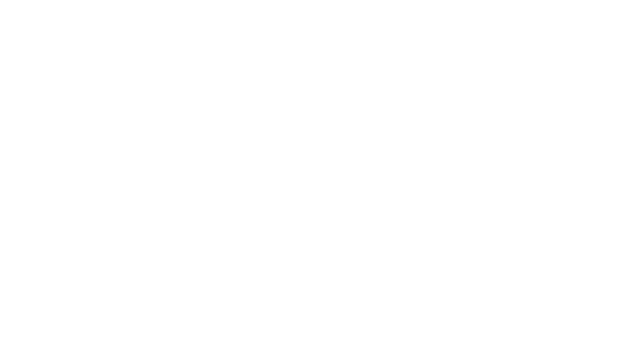
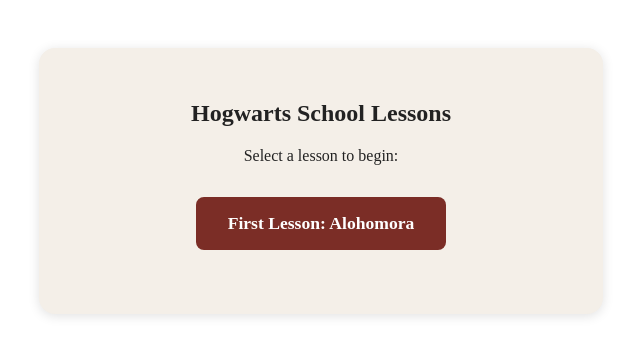
Before and after one commit to ray-seal/ttrpg, a React (Vite) app: page /school in a window 1280 px wide. Before the commit this address had no page. Shown: the top 356 px of the page, without its empty margins (319-959 px from the left). Built offline with nearby package versions, Linux system fonts and the light colour scheme.

Commit message:
added school page and lesson one

```diff
--- a/src/App.tsx
+++ b/src/App.tsx
@@ -8,6 +8,7 @@
 import DiceButton from "./components/DiceButton";
 import HouseShield from "./components/HouseShield";
 import AlohomoraLesson from "./pages/AlohomoraLesson";
+import School from "./pages/School";
 
 // If you use BrowserRouter, wrap App in BrowserRouter in main.tsx, not here!
 
@@ -78,6 +79,10 @@
 
   return (
     <Routes>
+      <Route
+      path="/school"
+      element={<School />}
+      />
       <Route
       path="/school/alohomora-lesson"
       element={
--- a/src/pages/AlohomoraLesson.tsx
+++ b/src/pages/AlohomoraLesson.tsx
@@ -25,6 +25,7 @@
                 setCharacter({
                     ...character,
                     unlockedSpells: [...(character.unlockedSpells ?? []), ALOHOMORA],
+                    experience: character.experience + 10
                 });
             }
         } else {
--- a/src/pages/HomePage.tsx
+++ b/src/pages/HomePage.tsx
@@ -58,7 +58,7 @@
                     </Link>
                 )}
                 <Link
-                to="/school/alohomora-lesson"
+                to="/school"
                 style={{
                     background: "#7b2d26",
                     color: "#fff",
@@ -71,7 +71,7 @@
                     marginTop: "1rem"
                 }}
                 >
-                    First Lesson: Unlock Alohomora
+                    School (Lessons)
                 </Link>
                 <Link
                 to="/campaign"
--- /dev/null
+++ b/src/pages/School.tsx
@@ -0,0 +1,40 @@
+import React from "react";
+import { Link } from "react-router-dom";
+
+const School: React.FC = () => (
+    <div style={{
+        background: "#f4efe8",
+        color: "#222",
+        padding: "2rem",
+        borderRadius: "16px",
+        maxWidth: "500px",
+        margin: "3rem auto",
+        boxShadow: "0 2px 12px rgba(0,0,0,0.12)",
+        fontFamily: "serif",
+        textAlign: "center",
+    }}>
+        <h2>Hogwarts School Lessons</h2>
+        <p>Select a lesson to begin:
+    </p>
+    <div style={{ margin: "1.5rem 0" }}>
+        <Link
+        to="./school/alohomora-lesson"
+        style={{
+            display: "inline-block",
+            background: "#7B2D26",
+            color: "#fff",
+            padding: "1rem 2rem",
+            borderRadius: "8px",
+            fontWeight: "bold",
+            fontSize: "1.1rem",
+            textDecoration: "none",
+            margin: "0.5rem"
+        }}
+        >
+            First Lesson: Alohomora
+        </Link>
+    </div>
+    </div>
+);
+
+export default School;
```
